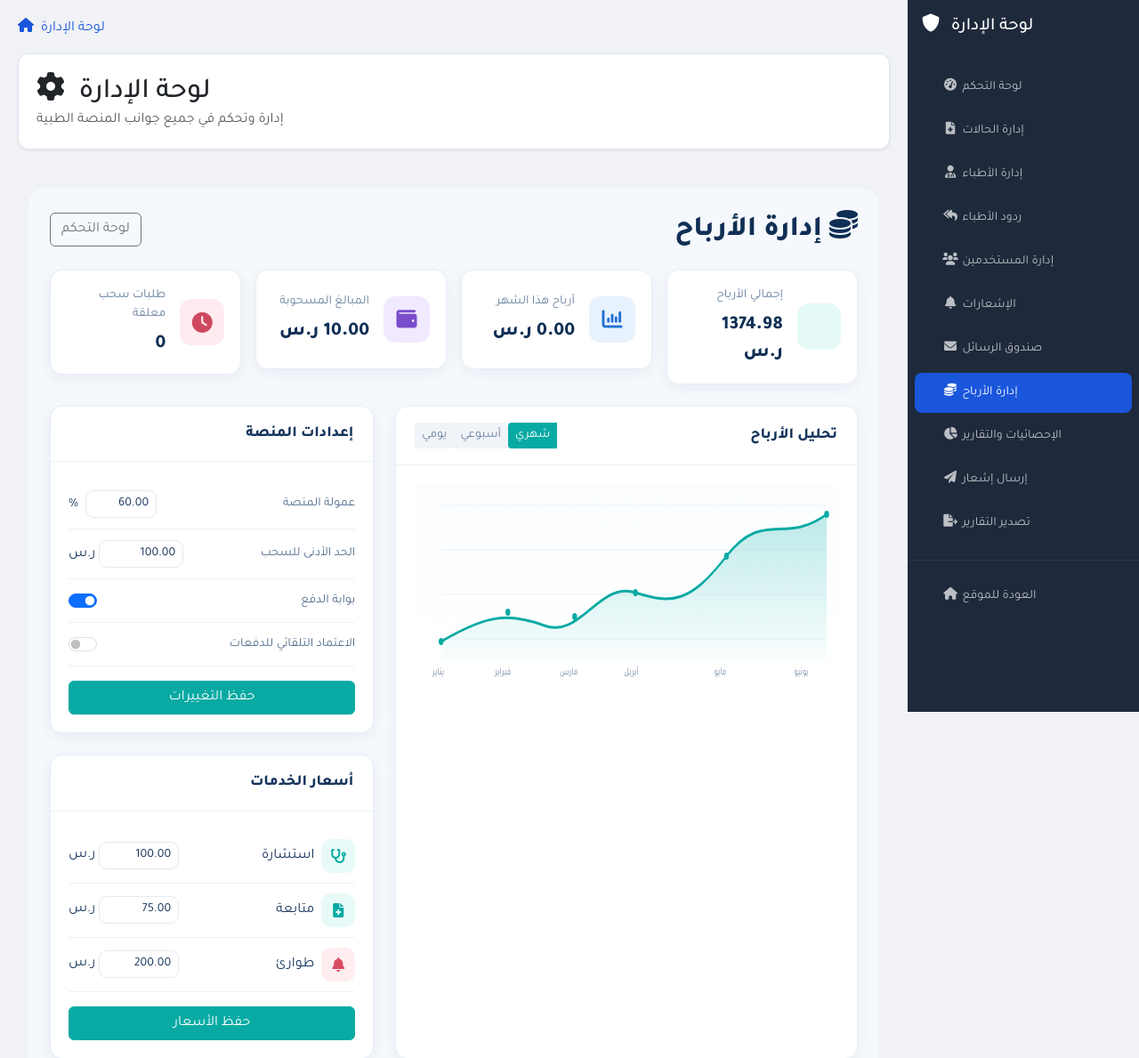
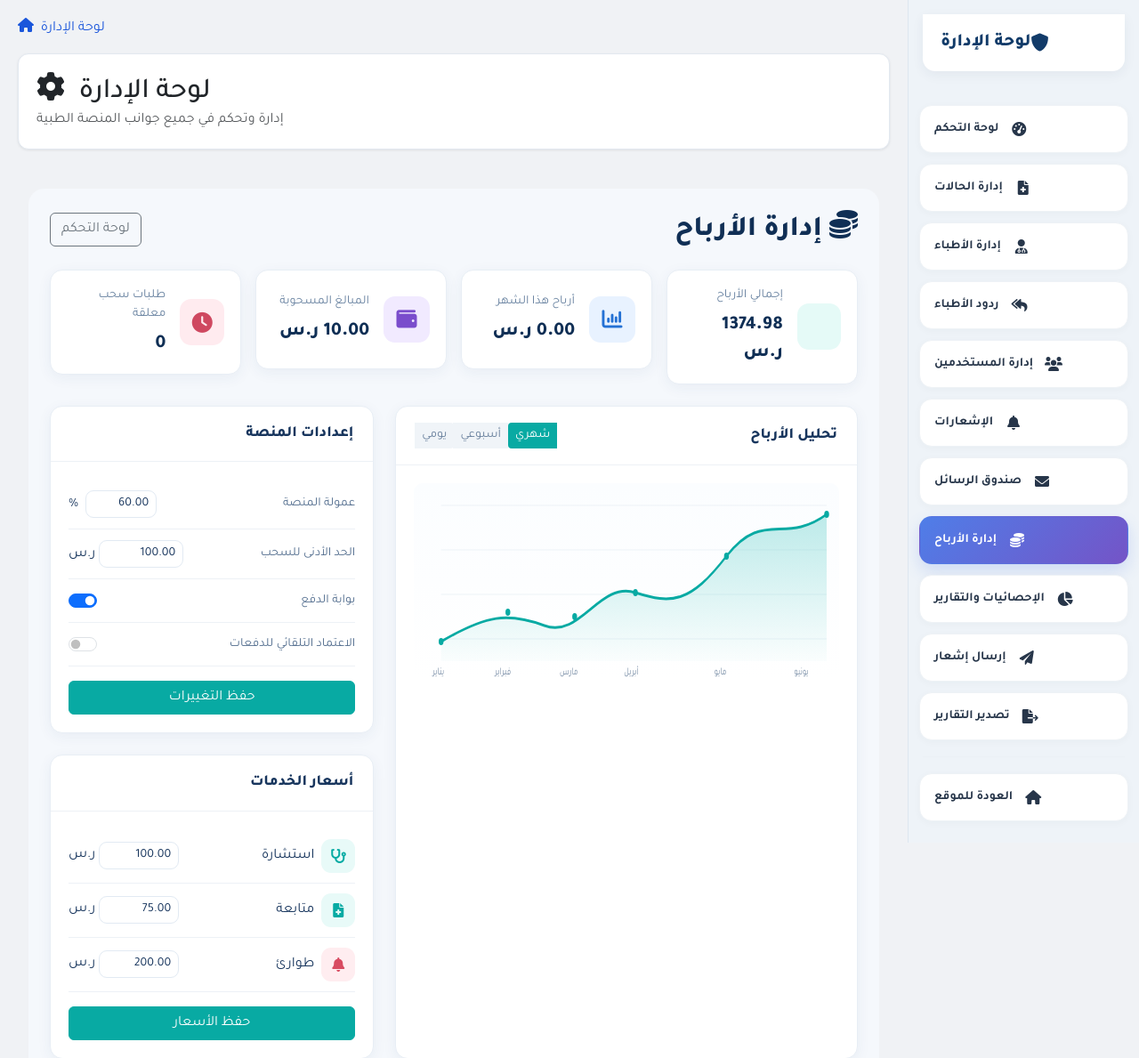
Before and after one commit to AhmedAliAliaaaaaaa/Medical-Platform, a Django app: page /admin-panel/earnings/ in a window 1280 px wide. Shown: the top 1189 px of the page at 89% size. Run offline with Django 5.2, Linux system fonts and the light colour scheme; a user stored in the database is signed in; data comes from the database, SQL or seed files in the repository; data that the repository does not hold is empty.

Commit message:
Match admin sidebar design to reference image
Co-authored-by: Copilot <223556219+Copilot@users.noreply.github.com>

```diff
--- a/static/css/admin-enhanced.css
+++ b/static/css/admin-enhanced.css
@@ -41,39 +41,74 @@
 .admin-sidebar {
   width: 260px;
   min-height: 100vh;
-  background: var(--admin-sidebar-bg);
+  background: #eef3f8;
   position: fixed;
   right: 0;
   top: 0;
   z-index: 1000;
   transition: all 0.3s ease;
   overflow-y: auto;
+  padding: 0 12px 18px;
+  border-left: 1px solid #dde6ef;
 }
 
 .admin-sidebar .nav-link {
-  color: rgba(255, 255, 255, 0.7);
-  padding: 12px 20px;
-  border-radius: 0;
-  margin: 2px 8px;
-  border-radius: 8px;
+  color: #27364a;
+  background: #ffffff;
+  min-height: 54px;
+  display: flex;
+  align-items: center;
+  justify-content: flex-end;
+  flex-direction: row-reverse;
+  padding: 12px 16px;
+  margin: 6px 0;
+  border-radius: 14px;
+  border: 1px solid #eef2f6;
   transition: all 0.3s ease;
   font-size: 14px;
+  font-weight: 700;
+  box-shadow: 0 2px 8px rgba(28, 50, 78, 0.03);
 }
 
 .admin-sidebar .nav-link:hover {
-  background: var(--admin-sidebar-hover);
-  color: #fff;
+  background: #f7f9fc;
+  color: #1d4ed8;
+  transform: translateX(-2px);
 }
 
 .admin-sidebar .nav-link.active {
-  background: var(--admin-primary);
+  background: linear-gradient(135deg, #4f7ee8 0%, #7454c7 100%);
   color: #fff;
+  border-color: transparent;
+  box-shadow: 0 8px 18px rgba(79, 126, 232, 0.20);
 }
 
 .admin-sidebar .nav-link i {
-  width: 20px;
+  width: 26px;
   text-align: center;
   margin-left: 10px;
+  font-size: 16px;
+}
+
+.admin-sidebar > .p-3 h5 {
+  background: #ffffff;
+  color: #123b69 !important;
+  min-height: 64px;
+  margin: 0 -12px 8px;
+  padding: 18px 20px;
+  display: flex;
+  align-items: center;
+  justify-content: flex-end;
+  flex-direction: row-reverse;
+  border-radius: 0 0 14px 14px;
+  box-shadow: 0 4px 14px rgba(28, 50, 78, 0.06);
+  font-size: 20px;
+  font-weight: 800;
+}
+
+.admin-sidebar hr {
+  border-color: #dde6ef !important;
+  margin: 12px 4px !important;
 }
 
 /* Admin Content */
@@ -268,6 +303,8 @@
 @media (max-width: 768px) {
   .admin-sidebar {
     right: -260px;
+    width: 260px;
+    box-shadow: 0 20px 50px rgba(15, 23, 42, 0.20);
   }
 
   .admin-sidebar.show {
```
